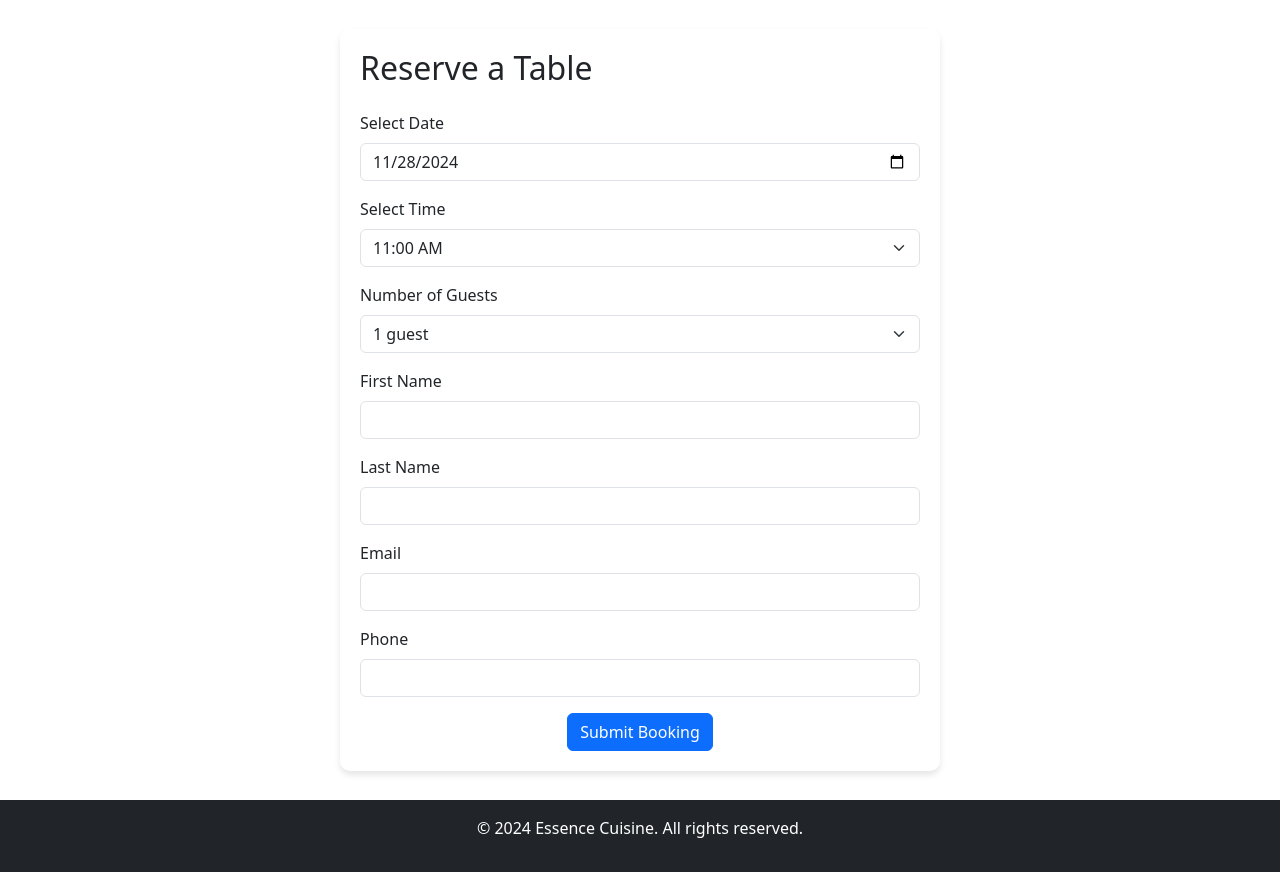
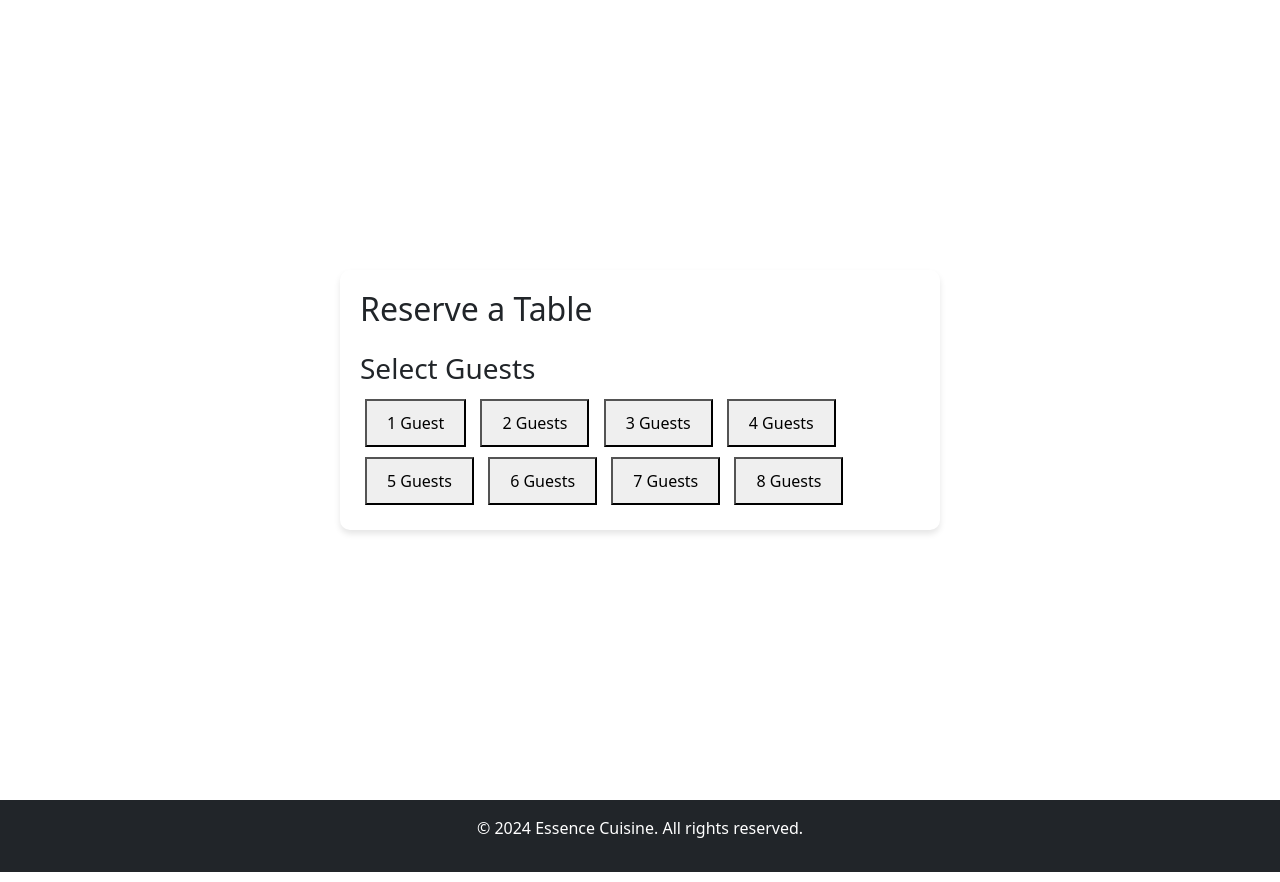
Before and after one commit to jojoakh/essence-cuisine, a Django app: page /reservation/ in a window 1280 px wide. Shown: the part 56-938 px from the top of the page. Run offline with Django 4.2, Linux system fonts and the light colour scheme.

Commit message:
Update make_reservation.html

```diff
--- a/dine_essence/forms.py
+++ b/dine_essence/forms.py
@@ -1,6 +1,6 @@
 from django import forms
 from .models import Reservation
-from django.core.exceptions import ValidationError
+
 
 class ReservationForm(forms.ModelForm):
     class Meta:
@@ -18,19 +18,3 @@ class ReservationForm(forms.ModelForm):
             "reservation_date": forms.DateInput(attrs={"type": "date"}),
             "reservation_time": forms.TimeInput(attrs={"type": "time"}),
         }
-
-    def clean(self):
-        cleaned_data = super().clean()
-        reservation_date = cleaned_data.get("reservation_date")
-        reservation_time = cleaned_data.get("reservation_time")
-
-        # Check for double booking
-        if Reservation.objects.filter(
-            reservation_date=reservation_date,
-            reservation_time=reservation_time
-        ).exists():
-            raise ValidationError(
-                "This time slot is already booked. Please choose another."
-            )
-
-        return cleaned_data
--- a/dine_essence/templates/dine_essence/cancel_reservation.html
+++ b/dine_essence/templates/dine_essence/cancel_reservation.html
@@ -3,12 +3,16 @@
 <div class="form-wrapper">
     <div class="form-container">
         <h2 class="mb-4">Cancel Your Reservation</h2>
+
         <form method="post" action="{% url 'cancel_reservation' %}">
             {% csrf_token %}
+
+            <!-- Step 1: Enter email -->
             <div class="mb-3">
                 <label for="email" class="form-label">Email Address</label>
                 <input type="email" id="email" name="email" class="form-control" required>
             </div>
+
             <div class="d-flex justify-content-center">
                 <button type="submit" class="btn btn-danger">Search Reservation</button>
             </div>
--- a/dine_essence/templates/dine_essence/make_reservation.html
+++ b/dine_essence/templates/dine_essence/make_reservation.html
@@ -7,53 +7,41 @@
         <h2 class="mb-4">Reserve a Table</h2>
         <form method="post" action="{% url 'make_reservation' %}">
             {% csrf_token %}
-    <div class="mb-3">
-        <label for="reservation-date" class="form-label">Select Date</label>
-        <input type="date" id="reservation-date" name="reservation_date" class="form-control"
-        required min="{{ today_date|date:'Y-m-d' }}" value="{{ today_date|date:'Y-m-d' }}">
 
-    </div>
-    <div class="mb-3">
-        <label for="time-slot" class="form-label">Select Time</label>
-        <select id="time-slot" name="reservation_time" class="form-select" required>
-            <option value="11:00">11:00 AM</option>
-            <option value="11:30">11:30 AM</option>
-            <option value="12:00">12:00 PM</option>
-            <option value="12:30">12:30 PM</option>
-            <option value="13:00">01:00 PM</option>
-            <option value="13:30">01:30 PM</option>
-            <option value="14:00">02:00 PM</option>
-            <option value="14:30">02:30 PM</option>
-            <option value="15:00">03:00 PM</option>
-            <option value="15:30">03:30 PM</option>
-            <option value="16:00">04:00 PM</option>
-            <option value="16:30">04:30 PM</option>
-            <option value="17:00">05:00 PM</option>
-            <option value="17:30">05:30 PM</option>
-            <option value="18:00">06:00 PM</option>
-            <option value="18:30">06:30 PM</option>
-            <option value="19:00">07:00 PM</option>
-            <option value="19:30">07:30 PM</option>
-            <option value="20:00">08:00 PM</option>
-            <option value="20:30">08:30 PM</option>
-        </select>
-    </div>
-    <div class="mb-3">
-        <label for="guests" class="form-label">Number of Guests</label>
-        <select id="guests" name="guests" class="form-select" required>
+            <!-- Hidden inputs to store values -->
+            <input type="hidden" id="guests-hidden" name="guests" value="">
+            <input type="hidden" id="date-hidden" name="reservation_date" value="">
+            <input type="hidden" id="time-hidden" name="reservation_time" value="">
+
+            <!-- Step 1: Select Number of Guests -->
+            <div id="step-guests">
+                <h3>Select Guests</h3>
                 {% for i in guest_numbers %}
-                <option value="{{ i }}">
-                    {{ i }}
-                    {% if i == 1 %}
-                        guest
-                    {% else %}
-                        guests
-                    {% endif %}
-                </option>
+                    <button type="button" class="guest-btn" data-guests="{{ i }}">
+                        {{ i }} Guest{% if i > 1 %}s{% endif %}
+                    </button>
                 {% endfor %}
-        </select>
             </div>
 
+            <!-- Step 2: Select Date -->
+            <div id="step-date" class="hidden">
+                <h3>Select Date</h3>
+                <input type="date" id="reservation-date" name="reservation_date" class="form-control" required
+                    min="{{ today_date|date:'Y-m-d' }}" value="{{ today_date|date:'Y-m-d' }}">
+                <button type="button" id="next-to-time" class="btn btn-primary">Next</button>
+            </div>
+
+            <!-- Step 3: Select Time -->
+            <div id="step-time" class="hidden">
+                <h3>Select Time</h3>
+                <div id="time-slots">
+                    <!-- Time slots will be dynamically inserted here -->
+                </div>
+            </div>
+
+            <!-- Step 4: Enter Personal Details -->
+            <div id="step-details" class="hidden">
+                <h3>Your Details</h3>
                 <div class="mb-3">
                     <label for="first_name" class="form-label">First Name</label>
                     <input type="text" id="first_name" name="first_name" class="form-control" required>
@@ -73,9 +61,12 @@
                 <div class="d-flex justify-content-center">
                     <button type="submit" class="btn btn-primary">Submit Booking</button>
                 </div>
-
+            </div>
         </form>
     </div>
 </div>
+{% endblock %}
 
+{% block js %}
+<script src="{% static 'js/form.js' %}"></script>
 {% endblock %}
--- a/dine_essence/urls.py
+++ b/dine_essence/urls.py
@@ -1,11 +1,13 @@
 from django.urls import path
 from . import views
+from .views import check_availability
 
 urlpatterns = [
     path('', views.index, name='index'),
     path('about/', views.about, name='about'),
     path('reservation/', views.make_reservation, name='make_reservation'),
     path('reservation/confirmation/<int:reservation_id>/', views.reservation_confirmation, name='reservation_confirmation'),
-     path('reservation/cancel/', views.cancel_reservation, name='cancel_reservation'),
+    path('reservation/cancel/', views.cancel_reservation, name='cancel_reservation'),
+    path('check-availability/', check_availability, name='check_availability'),
     path('menu/', views.menu_view, name='menu'),
 ]
--- a/dine_essence/views.py
+++ b/dine_essence/views.py
@@ -3,6 +3,9 @@ from django.core.validators import validate_email
 from django.core.exceptions import ValidationError
 from django.contrib import messages
 from django.http import HttpResponse
+from django.http import JsonResponse
+from django.utils.dateparse import parse_date
+from datetime import datetime
 from .forms import ReservationForm
 from .models import Reservation
 from .models import MenuItem
@@ -20,23 +23,81 @@ def about(request):
 
 def make_reservation(request):
     today_date = date.today()
-    guest_numbers = range(1, 9)
+    guest_numbers = range(1, 9)  # Allow guests between 1 and 8
+
     if request.method == 'POST':
         form = ReservationForm(request.POST)
         if form.is_valid():
+            # Save the reservation
             reservation = form.save()
+
+            # Provide success message to the user
             messages.success(request, "Your reservation has been successfully submitted!")
+
+            # Redirect to confirmation page
             return redirect('reservation_confirmation', reservation_id=reservation.id)
+        else:
+            # If form is not valid, show an error message or return the form with errors
+            messages.error(request, "There was an error with your reservation. Please check the form.")
     else:
         form = ReservationForm()
 
-    # Render the reservation form on GET request
+    # Render the reservation form on GET request with context for today_date and guest_numbers
     return render(request, 'dine_essence/make_reservation.html', {
         'form': form,
         'today_date': today_date,
         'guest_numbers': guest_numbers
     })
 
+
+def check_availability(request):
+    # Get the date and number of guests from the request
+    date = request.GET.get("date")
+    guests = int(request.GET.get("guests"))
+
+    # Ensure the date is valid
+    if not date:
+        return JsonResponse({"error": "Date is required"}, status=400)
+
+    # Parse the date (optional: validate date format)
+    parsed_date = parse_date(date)
+    if not parsed_date:
+        return JsonResponse({"error": "Invalid date format"}, status=400)
+
+    # Retrieve all reservations for the given date
+    booked_slots = Reservation.objects.filter(reservation_date=parsed_date)
+
+    # Define all available time slots
+    slots = [
+        {"time": "11:00", "available": True},
+        {"time": "11:30", "available": True},
+        {"time": "12:00", "available": True},
+        {"time": "12:30", "available": True},
+        {"time": "13:00", "available": True},
+        {"time": "13:30", "available": True},
+        {"time": "14:00", "available": True},
+        {"time": "14:30", "available": True},
+        {"time": "15:00", "available": True},
+        {"time": "15:30", "available": True},
+        {"time": "16:00", "available": True},
+        {"time": "16:30", "available": True},
+        {"time": "17:00", "available": True},
+        {"time": "17:30", "available": True},
+        {"time": "18:00", "available": True},
+        {"time": "18:30", "available": True},
+        {"time": "19:00", "available": True},
+        {"time": "19:30", "available": True},
+        {"time": "20:00", "available": True},
+        {"time": "20:30", "available": True},
+        {"time": "21:00", "available": True},
+    ]
+
+    # Loop through booked slots and mark them as unavailable
+    for slot in slots:
+        if booked_slots.filter(reservation_time=slot["time"]).exists():
+            slot["available"] = False
+
+    return JsonResponse({"slots": slots})
 
 def reservation_confirmation(request, reservation_id):
     reservation = get_object_or_404(Reservation, id=reservation_id)
@@ -57,15 +118,16 @@ def cancel_reservation(request):
         # Handle confirmation step
         if confirm == 'yes':
             try:
+                # Find the reservation by email
                 reservation = Reservation.objects.filter(email=email).first()
                 if reservation:
-                    reservation.delete()
+                    reservation.delete()  # Delete the reservation
                     messages.success(request, "Your reservation has been successfully canceled.")
                 else:
                     messages.error(request, "No reservations found for the provided email.")
             except Exception as e:
                 messages.error(request, f"An unexpected error occurred: {str(e)}")
-            return redirect('index')
+            return redirect('index')  # Redirect to homepage or another page after cancellation
 
         # Handle showing reservation details
         reservation = Reservation.objects.filter(email=email).first()
--- a/static/css/style.css
+++ b/static/css/style.css
@@ -122,6 +122,17 @@ body {
     color: #ffffff;
 }
 
+.hidden {
+    display: none;
+}
+.reservation-step {
+    margin-bottom: 20px;
+}
+.guest-btn {
+    margin: 5px;
+    padding: 10px 20px;
+    cursor: pointer;
+}
 
 
 
--- /dev/null
+++ b/static/js/form.js
@@ -0,0 +1,77 @@
+document.addEventListener("DOMContentLoaded", () => {
+    const steps = {
+        guests: document.querySelector("#step-guests"),
+        date: document.querySelector("#step-date"),
+        time: document.querySelector("#step-time"),
+        details: document.querySelector("#step-details"),
+    };
+
+    const guestButtons = document.querySelectorAll(".guest-btn");
+    const dateInput = document.querySelector("#reservation-date");
+    const timeSlotsContainer = document.querySelector("#time-slots");
+    const nextToTimeButton = document.querySelector("#next-to-time");
+
+    let selectedGuests = null;
+    let selectedDate = null;
+    let selectedTime = null;
+
+    // Step 1: Handle Guest Selection
+    guestButtons.forEach((btn) => {
+        btn.addEventListener("click", (e) => {
+            selectedGuests = e.target.dataset.guests;
+            document.querySelector("#guests-hidden").value = selectedGuests;
+
+            steps.guests.classList.add("hidden");
+            steps.date.classList.remove("hidden");
+        });
+    });
+
+    // Step 2: Handle Date Selection
+    dateInput.addEventListener("change", () => {
+        selectedDate = dateInput.value;
+        document.querySelector("#date-hidden").value = selectedDate;
+    });
+
+    nextToTimeButton.addEventListener("click", () => {
+        if (!selectedDate) {
+            alert("Please select a date.");
+            return;
+        }
+        steps.date.classList.add("hidden");
+        steps.time.classList.remove("hidden");
+        loadTimeSlots(selectedDate);
+    });
+
+    // Step 3: Load Time Slots
+    const loadTimeSlots = (date) => {
+        fetch(`/check-availability?date=${date}&guests=${selectedGuests}`)
+            .then((response) => response.json())
+            .then((data) => {
+                timeSlotsContainer.innerHTML = ""; // Clear previous slots
+                data.slots.forEach((slot) => {
+                    const button = document.createElement("button");
+                    button.textContent = slot.available ? `Book ${slot.time}` : `${slot.time} (Not Available)`;
+                    button.disabled = !slot.available;
+                    button.classList.add("time-slot-btn");
+                    button.dataset.time = slot.time;
+
+                    if (slot.available) {
+                        button.addEventListener("click", () => {
+                            selectedTime = slot.time;
+                            document.querySelector("#time-hidden").value = selectedTime;
+
+                            steps.time.classList.add("hidden");
+                            steps.details.classList.remove("hidden");
+                        });
+                    }
+
+                    timeSlotsContainer.appendChild(button);
+                });
+            })
+            .catch((error) => {
+                console.error("Error loading time slots:", error);
+                timeSlotsContainer.innerHTML = `<p>Could not load time slots. Please try again later.</p>`;
+            });
+    };
+
+});
--- a/static/js/script.js
+++ b/static/js/script.js
@@ -0,0 +1,22 @@
+document.addEventListener("DOMContentLoaded", () => {
+    // Handle dismissible Bootstrap alerts
+    const alertCloseButtons = document.querySelectorAll(".btn-close");
+    alertCloseButtons.forEach((btn) => {
+        btn.addEventListener("click", () => {
+            btn.closest(".alert").classList.add("d-none");
+        });
+    });
+
+    // Smooth scrolling for anchor links (if added in navigation or other sections)
+    const smoothScrollLinks = document.querySelectorAll('a[href^="#"]');
+    smoothScrollLinks.forEach((link) => {
+        link.addEventListener("click", (e) => {
+            e.preventDefault();
+            const targetId = link.getAttribute("href").substring(1);
+            const targetElement = document.getElementById(targetId);
+            if (targetElement) {
+                targetElement.scrollIntoView({ behavior: "smooth" });
+            }
+        });
+    });
+});
--- a/templates/base.html
+++ b/templates/base.html
@@ -59,6 +59,19 @@
         </div>
         {% endif %}
 
+        {% if form.errors %}
+    <div class="alert alert-danger">
+        <ul>
+            {% for field, errors in form.errors.items %}
+                {% for error in errors %}
+                    <li>{{ field }}: {{ error }}</li>
+                {% endfor %}
+            {% endfor %}
+        </ul>
+    </div>
+{% endif %}
+
+
         {% block content %}
         {% endblock %}
     </main>
@@ -71,6 +84,7 @@
     <!-- Bootstrap JS -->
     <script src="https://cdn.jsdelivr.net/npm/bootstrap@5.3.1/dist/js/bootstrap.bundle.min.js"></script>
     <script src="{% static 'js/script.js' %}"></script>
+    <script src="{% static 'js/form.js' %}"></script>
 </body>
 
 </html>
```
Also changed, not shown: dine_essence/templates/dine_essence/confirm_cancellation.html (+13 -8 lines). Lines whose indentation alone changed are shown as unchanged.
